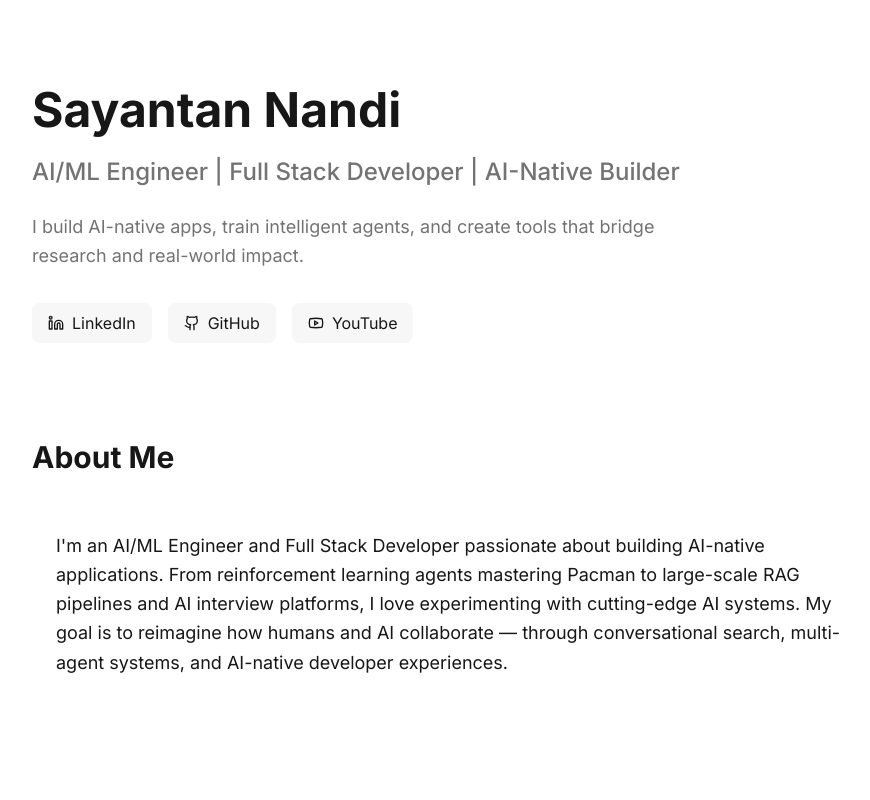
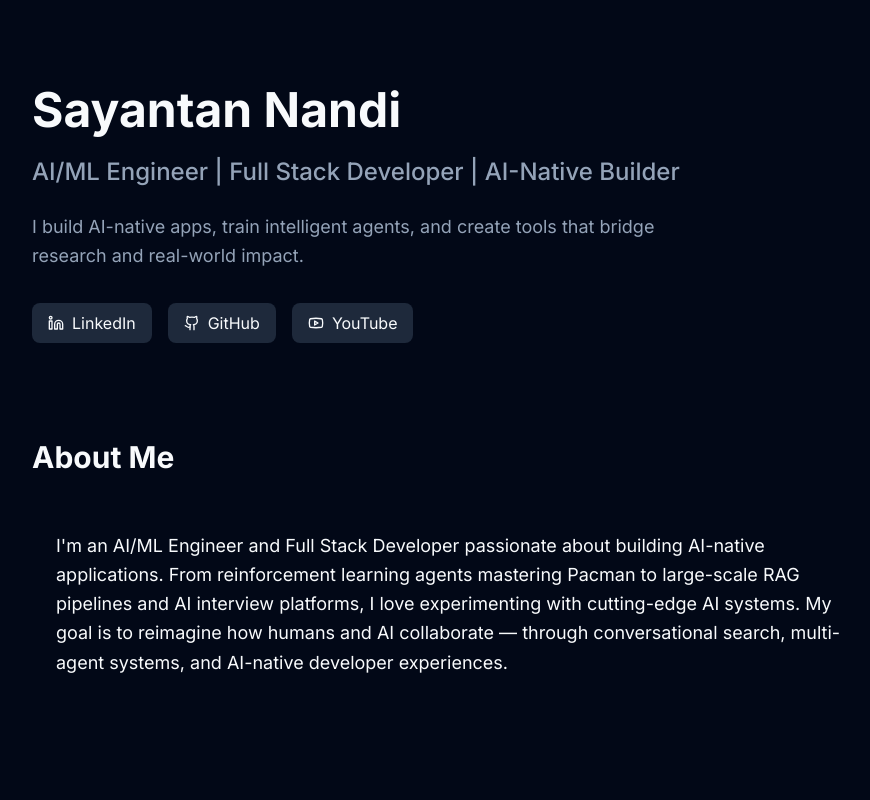
Before and after one commit to sayantann7/sayantan-notion-canvas, a React (Vite) app: page / in a window 1280 px wide. Shown: the top 800 px of the page, without its empty margins (184-1054 px from the left). Built offline with nearby package versions, Linux system fonts and the light colour scheme.

Commit message:
Add dark theme support
Implement dark theme for the portfolio website. This includes updating Tailwind CSS configuration to support dark mode and adjusting color variables for a dark aesthetic.

```diff
--- a/src/index.css
+++ b/src/index.css
@@ -8,7 +8,60 @@ All colors MUST be HSL.
 
 @layer base {
   :root {
-    /* Notion-inspired color system */
+    /* Dark Notion-inspired color system (default) */
+    --background: 222.2 84% 4.9%;
+    --foreground: 210 40% 98%;
+
+    --card: 222.2 84% 4.9%;
+    --card-foreground: 210 40% 98%;
+
+    --popover: 222.2 84% 4.9%;
+    --popover-foreground: 210 40% 98%;
+
+    --primary: 210 40% 98%;
+    --primary-foreground: 222.2 47.4% 11.2%;
+
+    --secondary: 217.2 32.6% 17.5%;
+    --secondary-foreground: 210 40% 98%;
+
+    --muted: 217.2 32.6% 17.5%;
+    --muted-foreground: 215 20.2% 65.1%;
+
+    --accent: 217.2 32.6% 17.5%;
+    --accent-foreground: 210 40% 98%;
+
+    --destructive: 0 62.8% 30.6%;
+    --destructive-foreground: 210 40% 98%;
+
+    --border: 217.2 32.6% 17.5%;
+    --input: 217.2 32.6% 17.5%;
+    --ring: 212.7 26.8% 83.9%;
+
+    --radius: 8px;
+
+    /* Custom dark Notion-style tokens */
+    --notion-gray: 215 20.2% 65.1%;
+    --notion-light-gray: 217.2 32.6% 17.5%;
+    --notion-blue: 217.2 32.6% 17.5%;
+    --notion-blue-text: 212.7 26.8% 83.9%;
+    --notion-hover: 217.2 32.6% 20%;
+
+    /* Spacing tokens */
+    --section-spacing: 6rem;
+    --block-spacing: 2rem;
+
+    --sidebar-background: 240 5.9% 10%;
+    --sidebar-foreground: 240 4.8% 95.9%;
+    --sidebar-primary: 224.3 76.3% 48%;
+    --sidebar-primary-foreground: 0 0% 100%;
+    --sidebar-accent: 240 3.7% 15.9%;
+    --sidebar-accent-foreground: 240 4.8% 95.9%;
+    --sidebar-border: 240 3.7% 15.9%;
+    --sidebar-ring: 217.2 91.2% 59.8%;
+  }
+
+  .light {
+    /* Light mode colors */
     --background: 0 0% 100%;
     --foreground: 0 0% 9%;
 
@@ -37,71 +90,20 @@ All colors MUST be HSL.
     --input: 0 0% 90%;
     --ring: 0 0% 9%;
 
-    --radius: 8px;
-
-    /* Custom Notion-style tokens */
+    /* Custom light Notion-style tokens */
     --notion-gray: 0 0% 45%;
     --notion-light-gray: 0 0% 96%;
     --notion-blue: 216 87% 95%;
     --notion-blue-text: 222 47% 11%;
     --notion-hover: 0 0% 98%;
 
-    /* Spacing tokens */
-    --section-spacing: 6rem;
-    --block-spacing: 2rem;
-
     --sidebar-background: 0 0% 98%;
-
     --sidebar-foreground: 240 5.3% 26.1%;
-
     --sidebar-primary: 240 5.9% 10%;
-
     --sidebar-primary-foreground: 0 0% 98%;
-
     --sidebar-accent: 240 4.8% 95.9%;
-
     --sidebar-accent-foreground: 240 5.9% 10%;
-
     --sidebar-border: 220 13% 91%;
-
-    --sidebar-ring: 217.2 91.2% 59.8%;
-  }
-
-  .dark {
-    --background: 222.2 84% 4.9%;
-    --foreground: 210 40% 98%;
-
-    --card: 222.2 84% 4.9%;
-    --card-foreground: 210 40% 98%;
-
-    --popover: 222.2 84% 4.9%;
-    --popover-foreground: 210 40% 98%;
-
-    --primary: 210 40% 98%;
-    --primary-foreground: 222.2 47.4% 11.2%;
-
-    --secondary: 217.2 32.6% 17.5%;
-    --secondary-foreground: 210 40% 98%;
-
-    --muted: 217.2 32.6% 17.5%;
-    --muted-foreground: 215 20.2% 65.1%;
-
-    --accent: 217.2 32.6% 17.5%;
-    --accent-foreground: 210 40% 98%;
-
-    --destructive: 0 62.8% 30.6%;
-    --destructive-foreground: 210 40% 98%;
-
-    --border: 217.2 32.6% 17.5%;
-    --input: 217.2 32.6% 17.5%;
-    --ring: 212.7 26.8% 83.9%;
-    --sidebar-background: 240 5.9% 10%;
-    --sidebar-foreground: 240 4.8% 95.9%;
-    --sidebar-primary: 224.3 76.3% 48%;
-    --sidebar-primary-foreground: 0 0% 100%;
-    --sidebar-accent: 240 3.7% 15.9%;
-    --sidebar-accent-foreground: 240 4.8% 95.9%;
-    --sidebar-border: 240 3.7% 15.9%;
     --sidebar-ring: 217.2 91.2% 59.8%;
   }
 }
```
